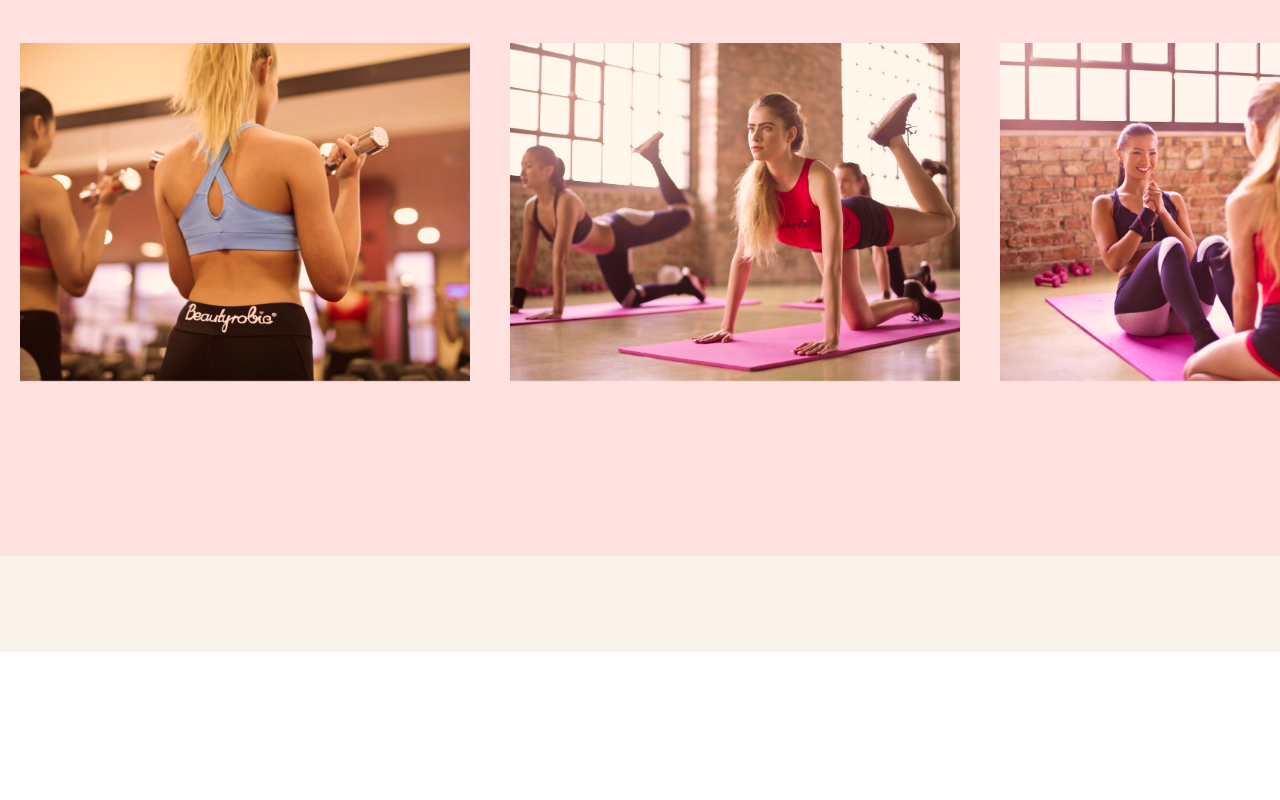
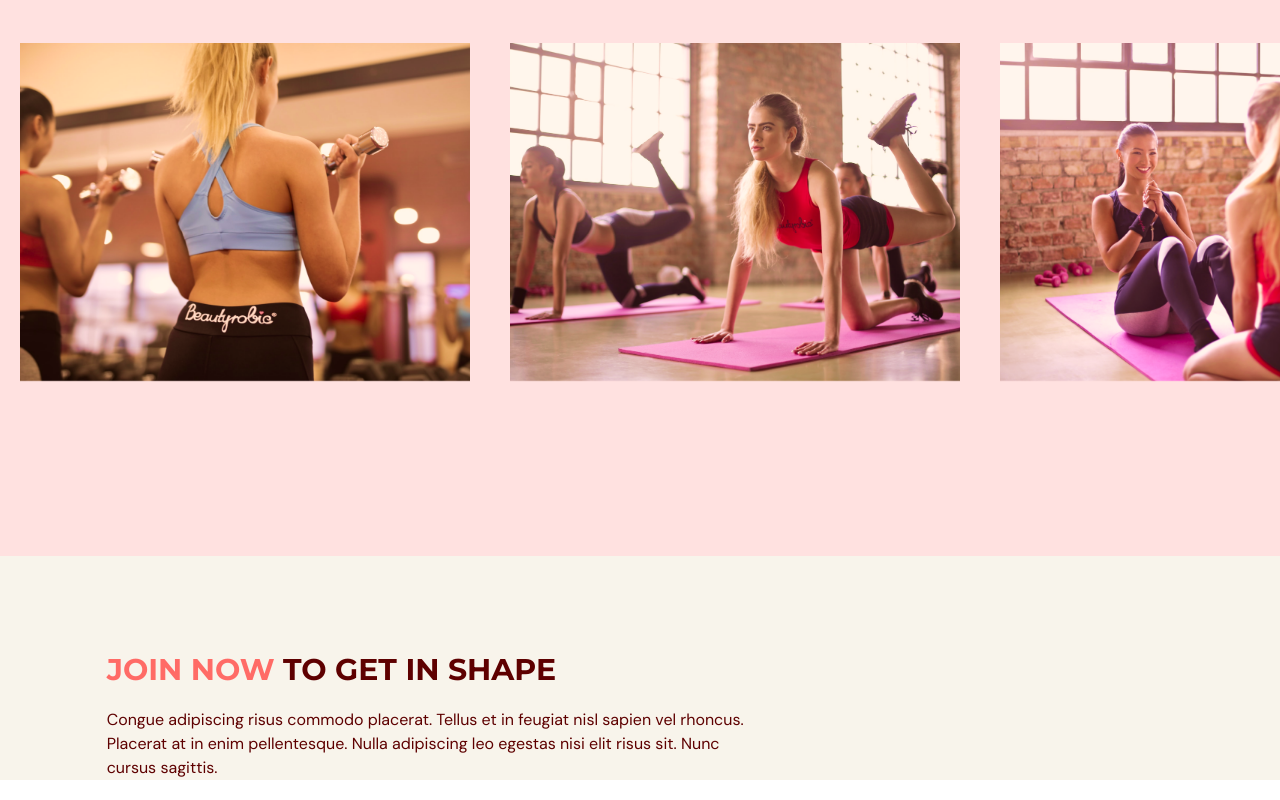
Before and after one commit to 0trava/Gym_typescrips, a React (Vite) app: page / in a window 1280 px wide. Shown: the part 2290-3090 px from the top of the page. Before the commit the page ends 2942 px from the top, so only its background shows below. Built offline with nearby package versions, Linux system fonts and the light colour scheme.

Commit message:
add Contuct Us title + text

```diff
--- a/src/scenes/ContactUs/ContactUs.tsx
+++ b/src/scenes/ContactUs/ContactUs.tsx
@@ -2,6 +2,7 @@ import { useForm } from "react-hook-form";
 import { SelectedPage } from "@/shared/types";
 import { motion } from "framer-motion";
 import ContactUsPageGraphic from "@/assets/ContactUsPageGraphic.png";
+import HText from "@/shared/HText";
 
 
 
@@ -12,7 +13,28 @@ type Props = {
 const ContactUs = ({setSelectedPage}: Props) => {
   return <section id="cotuctus" className="mx-auto w-5/6 pt-24 pb-25">
     <motion.div onViewportEnter={() => setSelectedPage(SelectedPage.ContactUs)}>
+        {/* HEADER */}
+        <motion.div
+        className="md:w-3/5"
+        initial="hidden"
+          whileInView="visible"
+          viewport={{once:true, amount: 0.5}}
+          transition={{duration: 0.5}}
+           variants={{
+          hidden: {opacity: 0, x:-50},
+          visible: {opacity: 1, x: 0}
+          }}>
+            <HText>
+                <span className="text-primary-500">JOIN NOW </span>
+                 TO GET IN SHAPE
+            </HText>
+            <p className="my-5">
+                Congue adipiscing risus commodo placerat. Tellus et in feugiat nisl
+                sapien vel rhoncus. Placerat at in enim pellentesque. Nulla
+                adipiscing leo egestas nisi elit risus sit. Nunc cursus sagittis.
+            </p>
 
+        </motion.div>
     </motion.div>
 
 
```
